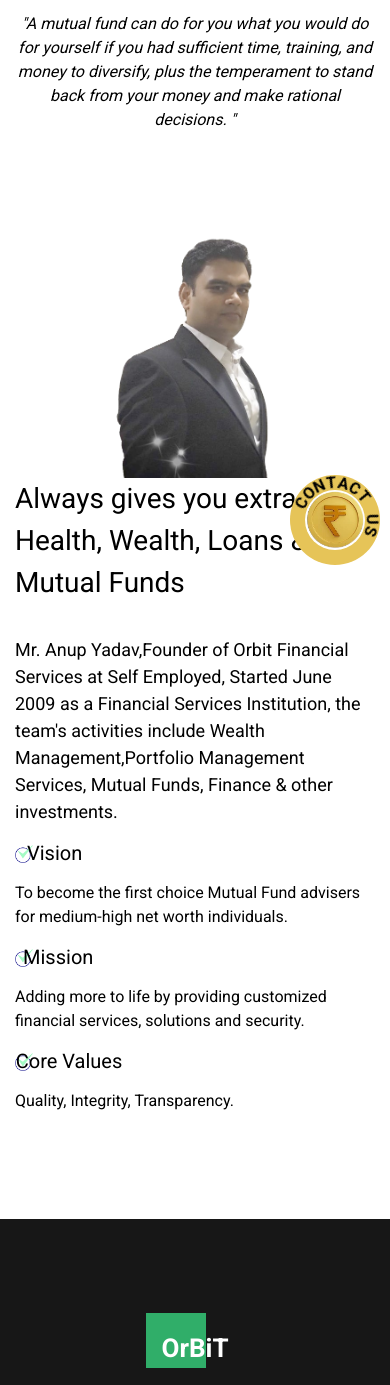
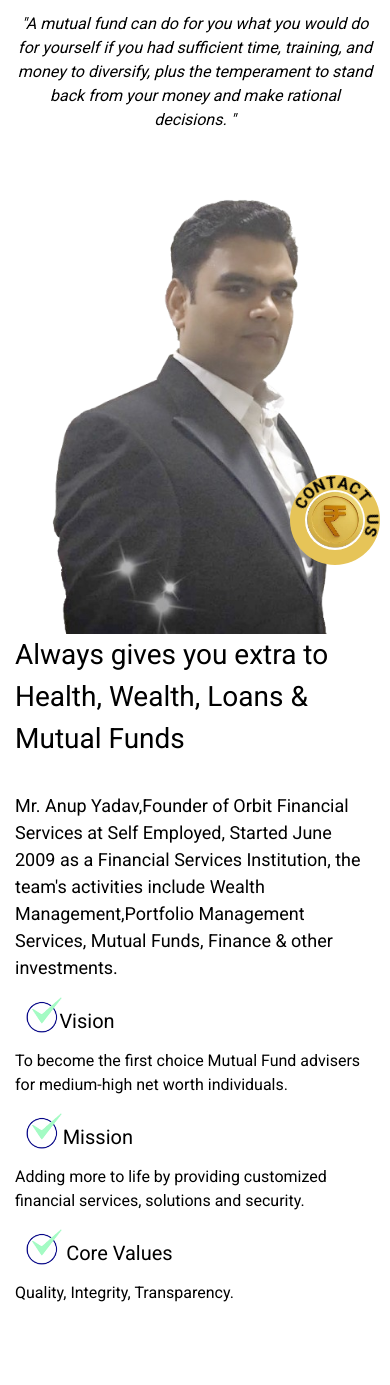
Before and after one commit to Softgrowth/adhyayan, a PHP site: page /about in a window 390 px wide; the page is wider, and only the part inside the window is pictured. Shown: the part 269-1654 px from the top of that part. Run offline with PHP 8.4, Linux system fonts and the light colour scheme; some libraries are stand-ins or nearby versions.

Commit message:
about-changes

```diff
--- a/css/new.css
+++ b/css/new.css
@@ -110,6 +110,12 @@
   width: 55%;
   margin-top: 5rem;
 }
+@media only screen and (max-width: 600px) {
+  .self-image{
+    width: 100%;
+    margin-top: 2rem;
+  }
+}
 .heading-1
 {
   line-height: 1.5;
@@ -128,11 +134,25 @@
     width: 5%;
     margin-right: 14cm;
 }
+@media only screen and (max-width: 600px) {
+  .img-checkmark {
+    width: 10%;
+    margin-right: 8cm;
+  }
+}
 .title-head
 {
   position: relative;
   bottom: 24px;
   right: 39%;
+}
+@media only screen and (max-width: 600px) {
+  .title-head
+{
+  position: relative;
+  bottom: 24px;
+  right: 30%;
+}
 }
 .title-head-para-1
 {
@@ -146,9 +166,25 @@
   bottom: 24px;
   right: 38%;
 }
+@media only screen and (max-width: 600px) {
+  .title-head-2
+{
+  position: relative;
+  bottom: 24px;
+  right: 27%;
+}
+}
 .title-head-3
 {
   position: relative;
   bottom: 24px;
   right: 35%;
 }
+@media only screen and (max-width: 600px) {
+  .title-head-3
+{
+  position: relative;
+  bottom: 24px;
+  right: 21%;
+}
+}
```
